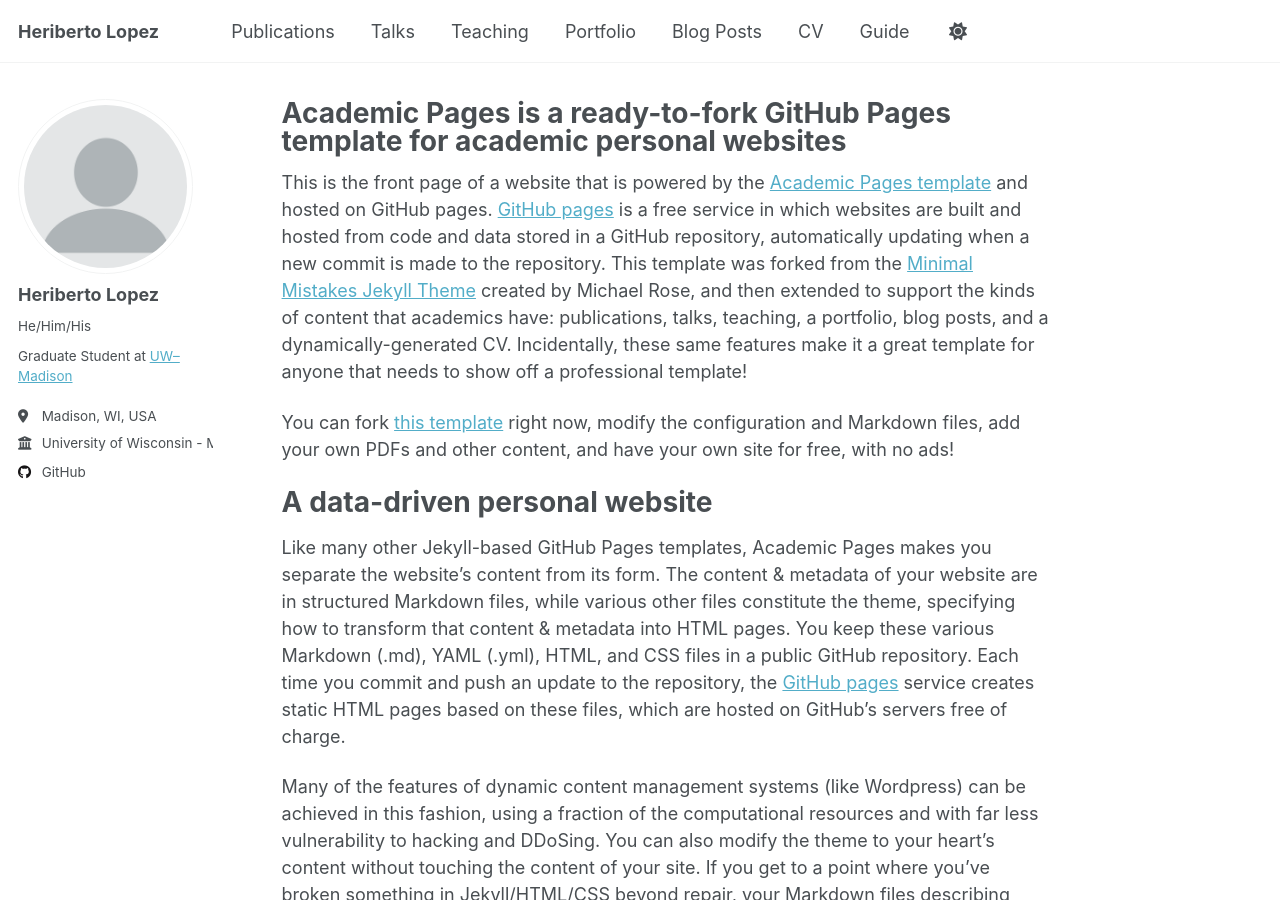
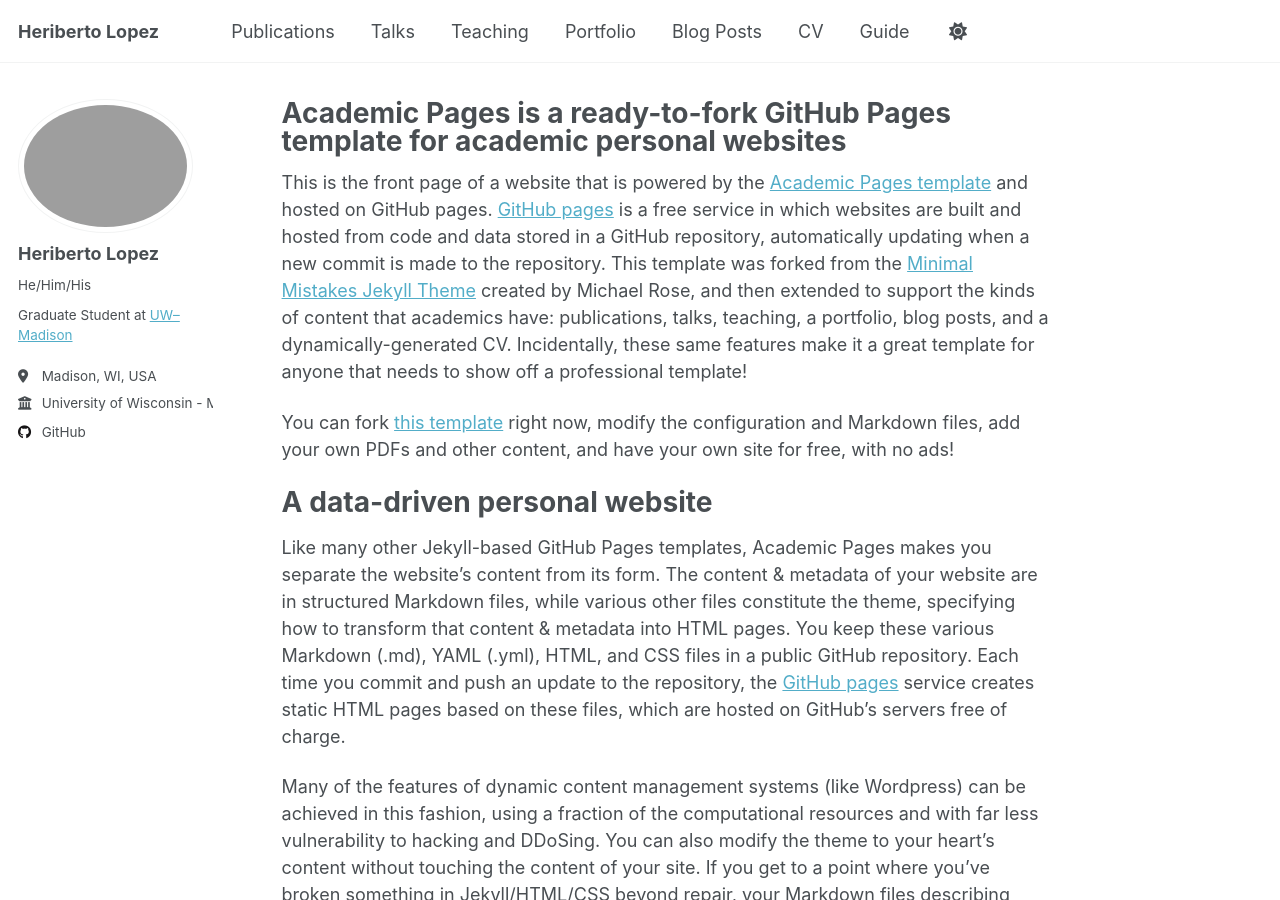
Before and after one commit to HeribertoLopez/heribertolopez.github.io, a Jekyll site: the page built from _pages/about.md, in a window 1280 px wide and 900 px high. Built offline with Jekyll 4.4.1, drawn with Linux system fonts in a browser that asks for light colours; a script that is not in the unit is left out.

Commit message:
Add site photo

```diff
--- a/_config.yml
+++ b/_config.yml
@@ -22,7 +22,7 @@
 #               Additional customization can be done by editing /_includes/author-profile.html
 author:
   # Biographic information
-  avatar           : "profile.png"
+  avatar           : "20250523_112659.jpg"
   name             : "Heriberto Lopez"
   pronouns         : "He/Him/His" # example: "she/her"
   bio              : "Graduate Student at <a href='http://www.wisc.edu'>UW–Madison</a>"
```
